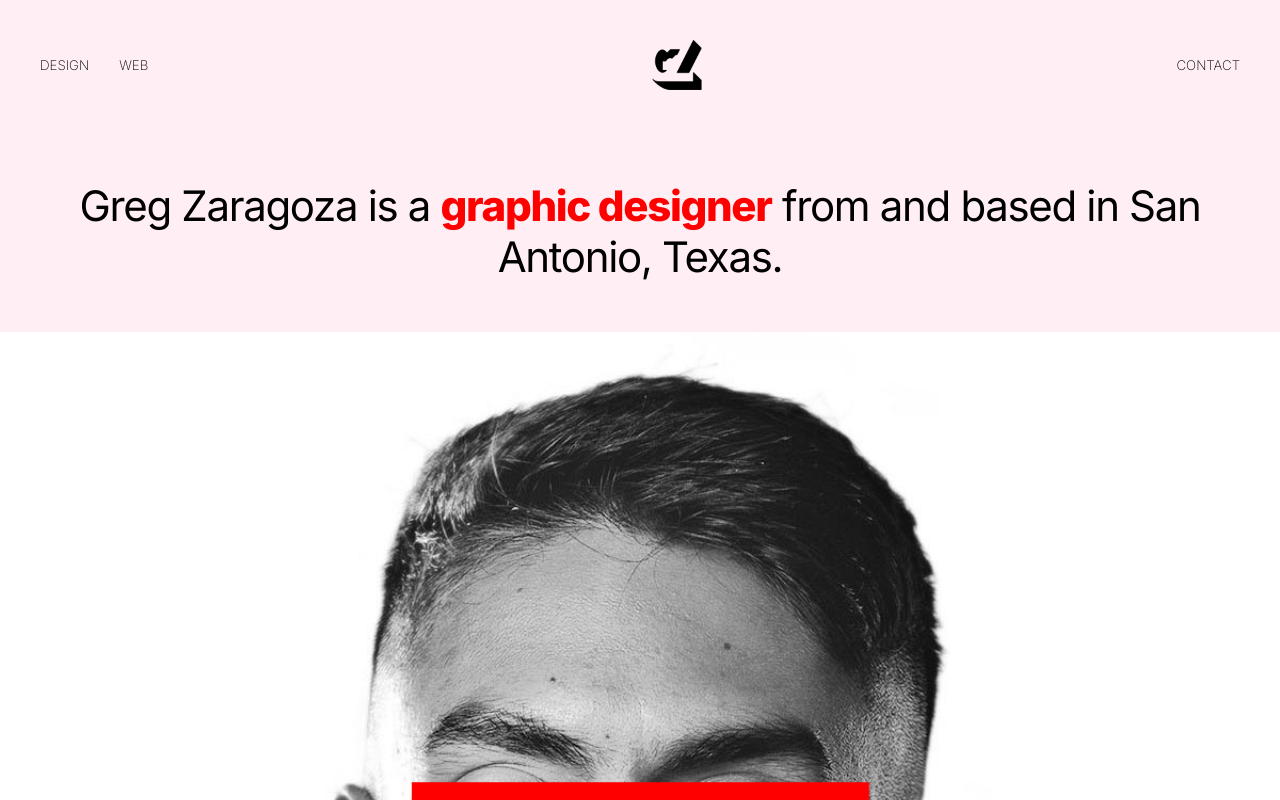
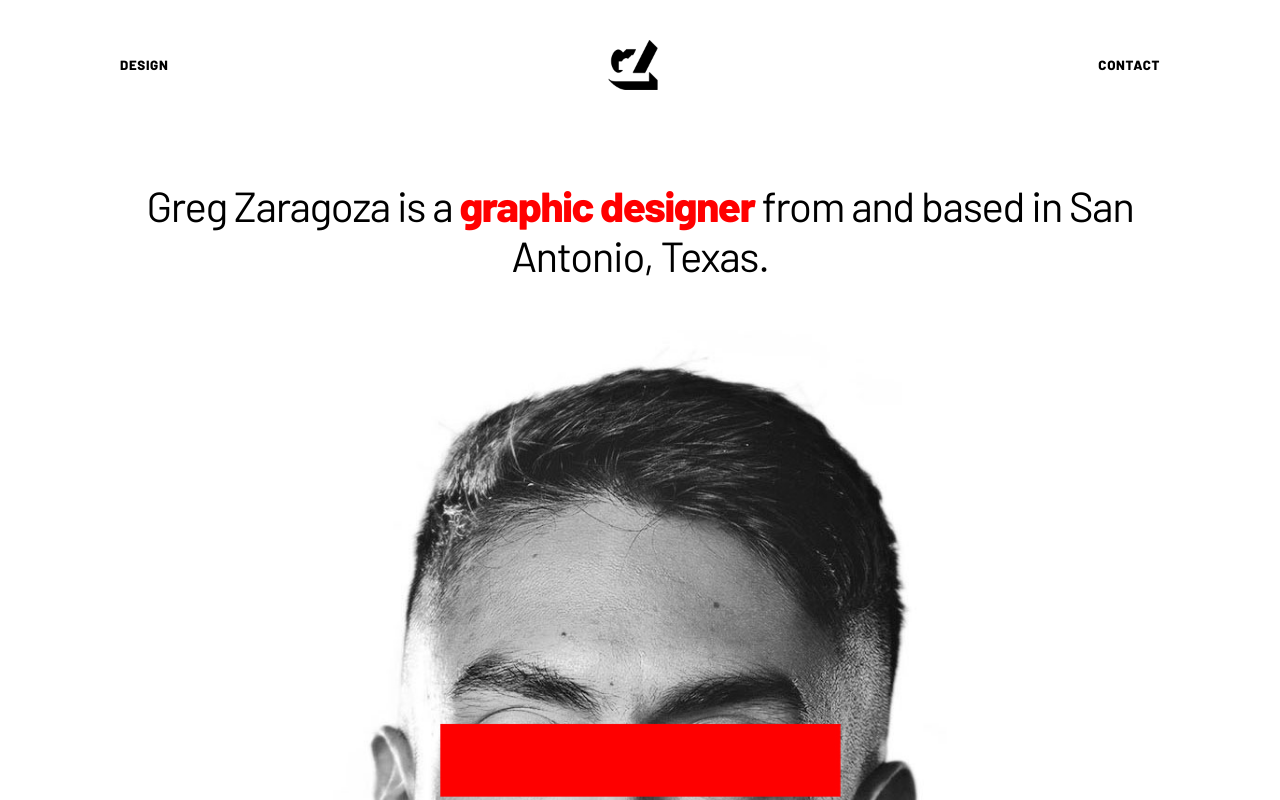
Before and after one commit to ggzaragoza/Zaragoza-HW-Wk20-ReactPortfolio, a React (Create React App) app: page /web in a window 1280 px wide. Shown: the top 800 px of the page. Built offline with nearby package versions, Linux system fonts and the light colour scheme.

Commit message:
Conditional rendering in header

```diff
--- a/public/index.html
+++ b/public/index.html
@@ -24,7 +24,7 @@
       work correctly both with client-side routing and a non-root public URL.
       Learn how to configure a non-root public URL by running `npm run build`.
     -->
-    <link rel="stylesheet" href="https://fonts.googleapis.com/css2?family=Inter:wght@200;400;600;800&display=swap">
+    <link rel="stylesheet" href="https://fonts.googleapis.com/css2?family=Barlow:wght@200;400;600;800&display=swap">
     <title>GREG ZARAGOZA</title>
   </head>
   <body>
--- a/src/App.css
+++ b/src/App.css
@@ -11,26 +11,28 @@
 html, body {
   height: 100%;
   scroll-behavior: smooth;
-  font-family: 'Inter', sans-serif;
-  background-color: rgb(255, 239, 245);
+  font-family: 'Barlow', sans-serif;
+  margin-left: 40px;
+  margin-right: 40px;
 }
 
 header {
+  background-color: white;
   display: flex;
   justify-content: space-between;
   align-items: center;
   padding: 40px;
-  background-color: rgb(255, 239, 245);
-  position: fixed;
   width: 100%;
   z-index: 999;
 }
 
 header ul {
   list-style-type: none;
+  margin: 0;
   /* font-weight: bold; */
   font-size: 10pt;
-  font-weight: 300;
+  font-weight: 800;
+  letter-spacing: 0.5pt;
 }
 
 .header-left {
@@ -114,12 +116,12 @@ a {
   margin-left: 2px;
   margin-right: 3px;
   border: 1px solid white;
-  border-radius: 50px;
+  /* border-radius: 50px; */
   background-color: transparent;
   color: white;
   font-weight: bold;
   letter-spacing: 1px;
-  font-family: 'Overpass', sans-serif;
+  font-family: 'Barlow', sans-serif;
   padding: 10px;
   padding-right: 20px;
   padding-left: 20px;
@@ -159,13 +161,14 @@ a {
 
 .project h2 {
   font-size: 32px;
-  font-weight: bold;
+  font-weight: 600;
+  letter-spacing: 0.5pt;
 }
 
 .project p {
   margin: 15px;
   padding: 0px;
-  font-size: 12pt;
+  font-size: 10pt;
 }
 
 .project-layout {
--- a/src/components/Header.js
+++ b/src/components/Header.js
@@ -6,18 +6,23 @@ import gzLogo from "../assets/images/aug21icons.gif";
 
 function Header() {
   const { pickDesign, pickWeb } = useSite();
+  const field = localStorage.getItem("field");
 
   return (
     <div>
         <header>
           <ul>
-            <li className="header-left"><a href="/" onClick={pickDesign}>DESIGN</a></li>
-            <li className="header-left"><a href="/" onClick={pickWeb}>WEB</a></li>
+            {field === "web" || !field ?
+              <li><a href="/" onClick={pickDesign}>DESIGN</a></li> :
+              <li><a href="/" onClick={pickWeb}>WEB</a></li>
+            }
           </ul>
 
           <img src={gzLogo} alt="Rotating gif of GZ initial icons" style={{width: "50px", height: "50px"}}/>
 
-          <ul><li><a href="#contact">CONTACT</a></li></ul>
+          <ul>
+            <li><a href="#contact">CONTACT</a></li>
+          </ul>
         </header>
     </div>
   );
```
